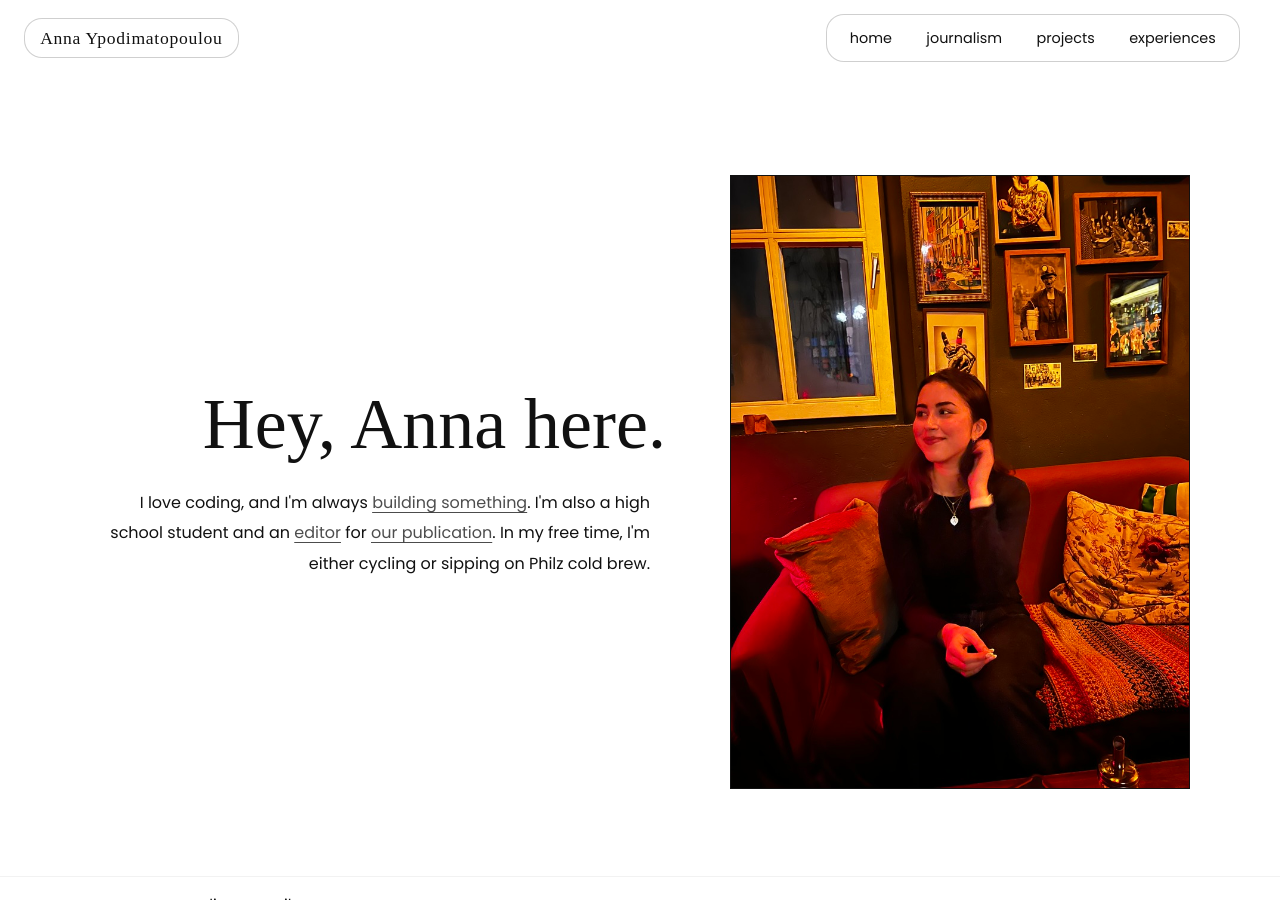
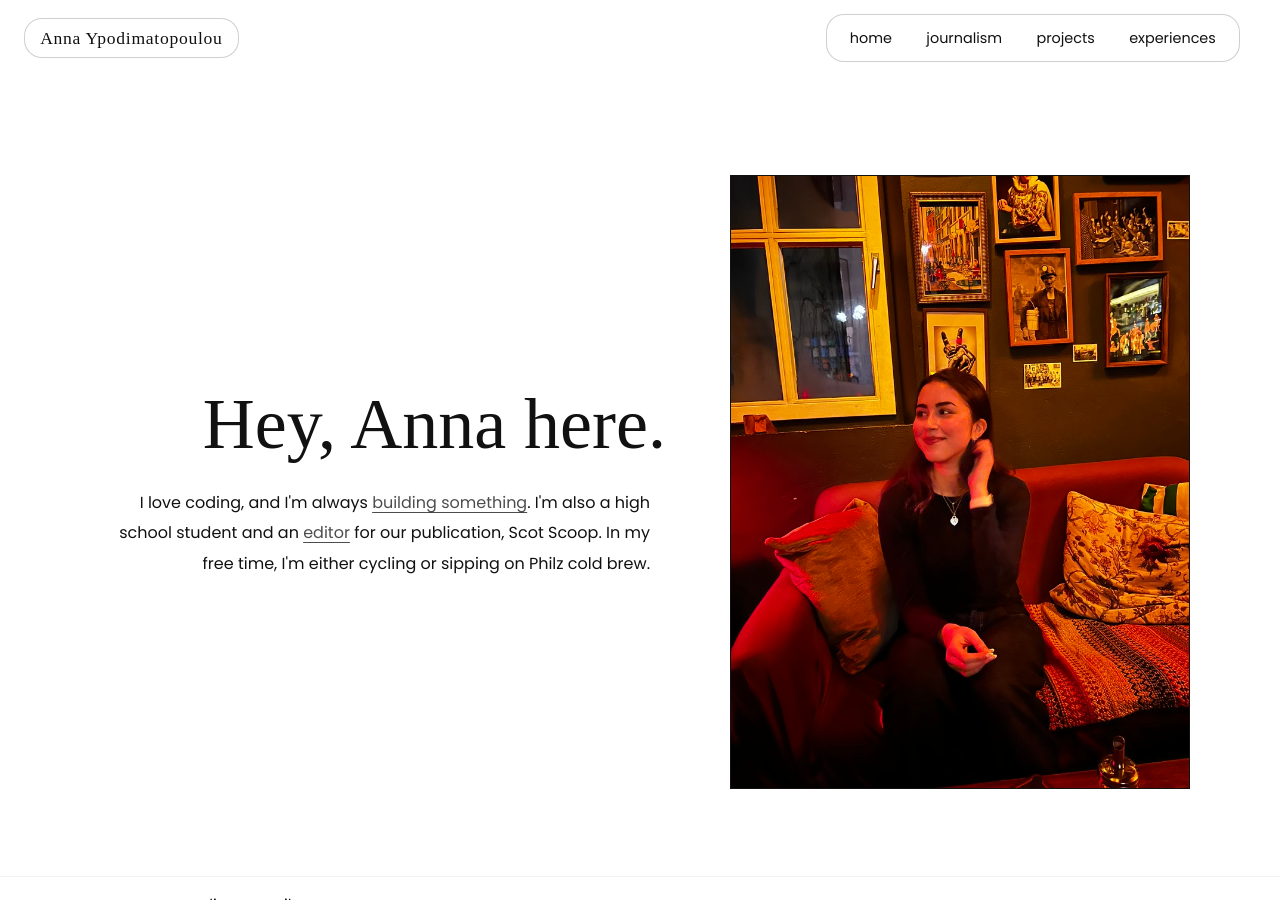
Before and after one commit to annaypodim/annaypodim.github.io, a Jekyll site: the page built from index.html, in a window 1280 px wide and 900 px high. Built offline with Jekyll 4.4.1, drawn with Linux system fonts in a browser that asks for light colours; some web fonts are replaced.

Commit message:
remove scot scoop hyperlink

```diff
--- a/index.html
+++ b/index.html
@@ -4,14 +4,12 @@ title: Home
 ---
 <section class="hero" aria-labelledby="intro-title">
   <div class="hero-text">
-    <!-- <p class="hero-greeting">Hi, I’m</p> -->
     <h1 id="intro-title">Hey, Anna here.</h1>
     <p class="hero-blurb">
       I love coding, and I'm always <a href="{{ '/projects.html' | relative_url }}">building something</a>.
       I'm also a high school student and an <a href="{{ '/journalism.html' | relative_url }}">editor</a> for
-      <a href="{{ https://scotscoop.com/ }}">our publication</a>.
-      <!-- <a href="{{ '/journalism.html' | relative_url }}">support</a> my community.  -->
-      In my free time, I'm either cycling or sipping on Philz cold brew.
+      <!-- <a href="https://scotscoop.com/">our publication</a>.  -->
+      our publication, Scot Scoop. In my free time, I'm either cycling or sipping on Philz cold brew.
     </p>
   </div>
   <div class="hero-photo">
```
